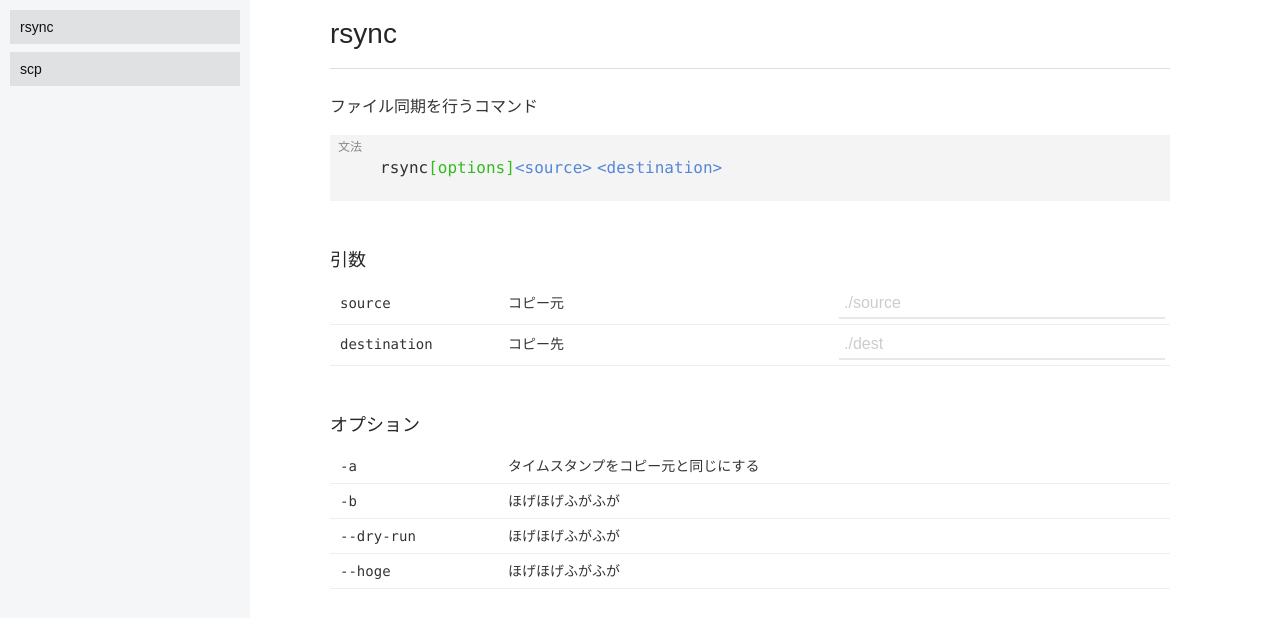
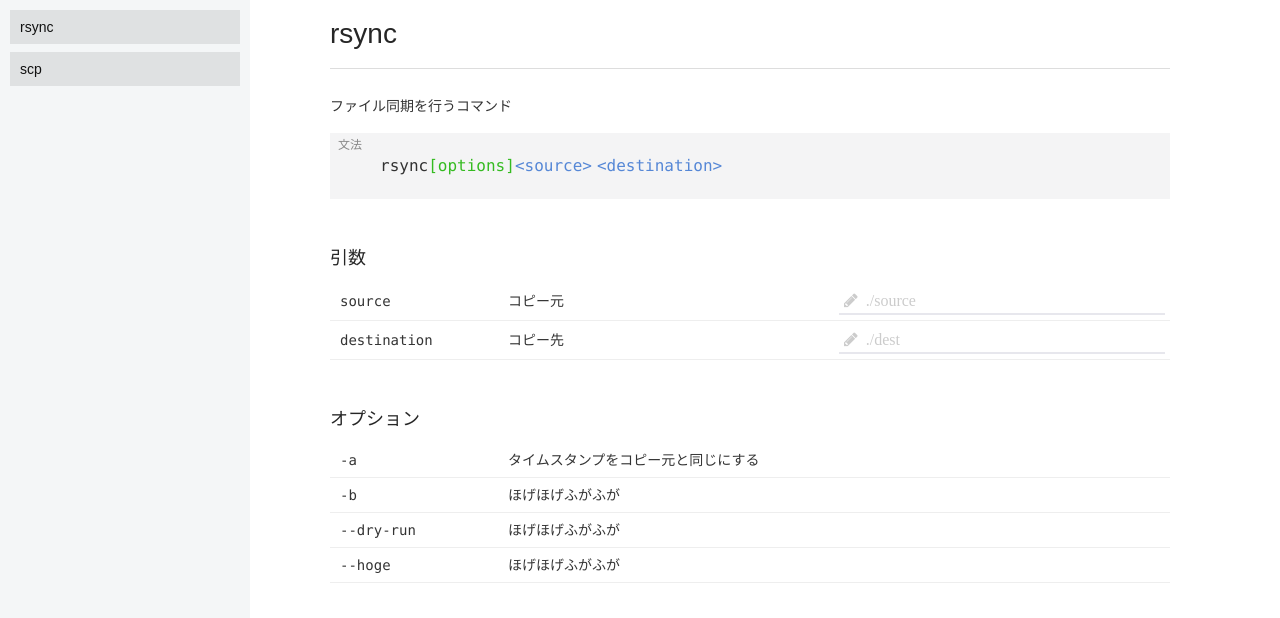
Before and after one commit to hogesuke/linux-command-generator, an Angular app: page /commands/rsync in a window 1280 px wide. Shown: the top 618 px of the page. Built offline with nearby package versions, Linux system fonts and the light colour scheme.

Commit message:
fontawesomeを導入

```diff
--- a/package.json
+++ b/package.json
@@ -20,10 +20,12 @@
     "@angular/platform-browser": "^4.0.0",
     "@angular/platform-browser-dynamic": "^4.0.0",
     "@angular/router": "^4.0.0",
+    "angular2-fontawesome": "^0.9.0",
     "core-js": "^2.4.1",
+    "font-awesome": "^4.7.0",
+    "lodash": "^4.17.4",
     "rxjs": "^5.1.0",
-    "zone.js": "^0.8.4",
-    "lodash": "^4.17.4"
+    "zone.js": "^0.8.4"
   },
   "devDependencies": {
     "@angular/cli": "1.0.0",
--- a/src/app/commands/command/command.component.html
+++ b/src/app/commands/command/command.component.html
@@ -22,7 +22,8 @@
         <td class="arg-description">{{ arg.description }}</td>
         <td class="arg-input">
           <input type="text"
-                 placeholder="{{ arg.sample }}"
+                 class="font-awesome"
+                 placeholder="&#xF040;  {{ arg.sample }}"
                  [(ngModel)]="arg.input"
                  spellcheck="false">
         </td>
--- a/src/app/commands/command/command.component.scss
+++ b/src/app/commands/command/command.component.scss
@@ -17,7 +17,7 @@ table {
 
 .command-description {
   margin-bottom: 20px;
-  font-size: 16px;
+  font-size: 14px;
 }
 
 .command-grammar {
@@ -68,6 +68,7 @@ table {
         &::placeholder {
           font-weight: 100;
           color: #ccc;
+          content: '\f040';
         }
 
         &:focus {
--- a/src/styles.css
+++ b/src/styles.css
@@ -47,6 +47,13 @@ a {
   text-decoration: none;
 }
 
+input.font-awesome {
+  font-family: FontAwesome;
+  font-style: normal;
+  font-weight: normal;
+  text-decoration: inherit;
+}
+
 .monospaced {
   font-family: Monaco, courier, monospace;
 }
```
Also changed, not shown: .angular-cli.json, 1 other file (tests, documents, lock files or other folders).
